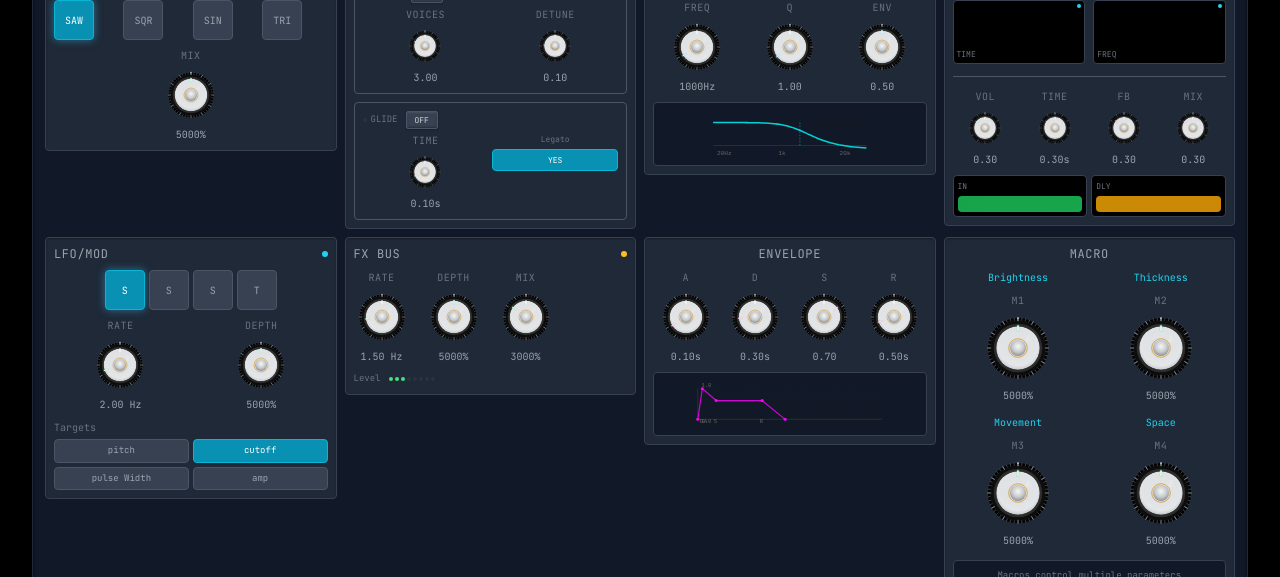
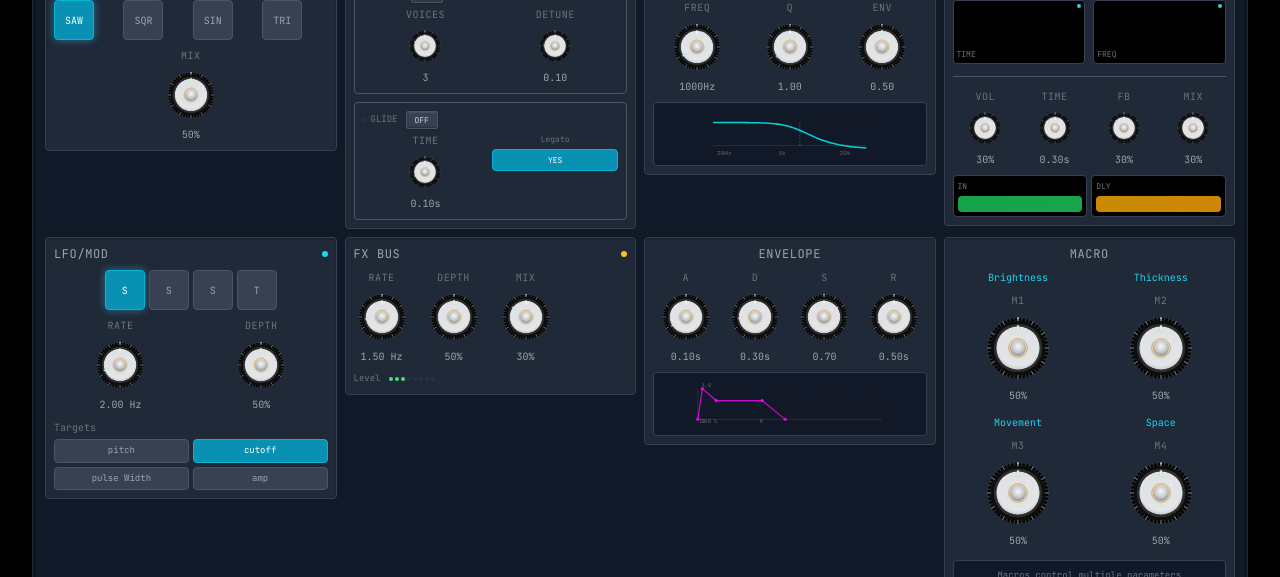
Before and after one commit to james-ralph8555/nextjs-portfoliosite, a Next.js app: page /synth in a window 1280 px wide. Shown: the part 223-800 px from the top of the page. Built offline with nearby package versions, Linux system fonts and the light colour scheme; a web font is replaced by a local one.

Commit message:
changed displays

```diff
--- a/src/components/synth/components/ChorusSection.tsx
+++ b/src/components/synth/components/ChorusSection.tsx
@@ -46,13 +46,13 @@ export function ChorusSection({
         {/* Depth Knob */}
         <div className="synth-knob-compact">
           <Knob
-            value={depth * 100}
+            value={depth}
             min={0}
-            max={100}
-            step={1}
+            max={1}
+            step={0.01}
             label="Depth"
             unit="%"
-            onChange={(v) => onDepthChange(v / 100)}
+            onChange={(v) => onDepthChange(v)}
             size="sm"
           />
         </div>
@@ -60,13 +60,13 @@ export function ChorusSection({
         {/* Mix Knob */}
         <div className="synth-knob-compact">
           <Knob
-            value={mix * 100}
+            value={mix}
             min={0}
-            max={100}
-            step={1}
+            max={1}
+            step={0.01}
             label="Mix"
             unit="%"
-            onChange={(v) => onMixChange(v / 100)}
+            onChange={(v) => onMixChange(v)}
             size="sm"
           />
         </div>
--- a/src/components/synth/components/Knob.tsx
+++ b/src/components/synth/components/Knob.tsx
@@ -1,7 +1,7 @@
 'use client'
 
 import React, { useState, useRef, useEffect } from 'react'
-import { formatPercentage, formatFrequency, formatDecimal } from '@/lib/synth-utils'
+import { formatPercentage, formatFrequency, formatInteger, formatDecimal } from '@/lib/synth-utils'
 
 interface KnobProps {
   value: number
@@ -154,14 +154,16 @@ export function Knob({
 
   const rotation = valueToRotation(value)
 
-  // Format display value based on unit to avoid IEEE 754 precision issues
+  // Format display value based on unit and step to avoid IEEE 754 precision issues
   let displayValue: string
   if (unit === '%') {
-    displayValue = formatPercentage(value, 0) // Percentages as integers
+    displayValue = formatPercentage(value) // Percentages as integers
   } else if (unit === 'Hz') {
-    displayValue = formatFrequency(value, 1) // Frequency with 1 decimal
+    displayValue = formatFrequency(value) // Frequency as integer
   } else if (unit === 'kHz') {
     displayValue = formatDecimal(value, 2) + unit // kHz with 2 decimals
+  } else if (step === 1) {
+    displayValue = unit ? `${formatInteger(value)}${unit}` : formatInteger(value) // Integers for step=1
   } else {
     displayValue = unit ? `${formatDecimal(value, 2)}${unit}` : formatDecimal(value, 2)
   }
--- a/src/components/synth/components/LFOSection.tsx
+++ b/src/components/synth/components/LFOSection.tsx
@@ -72,13 +72,13 @@ export function LFOSection({
         {/* Depth Knob */}
         <div className="synth-knob-compact">
           <Knob
-            value={depth * 100}
+            value={depth}
             min={0}
-            max={100}
-            step={1}
+            max={1}
+            step={0.01}
             label="Depth"
             unit="%"
-            onChange={(v) => onDepthChange(v / 100)}
+            onChange={(v) => onDepthChange(v)}
             size="sm"
           />
         </div>
--- a/src/components/synth/components/MacroSection.tsx
+++ b/src/components/synth/components/MacroSection.tsx
@@ -36,13 +36,13 @@ export function MacroSection({
             </div>
             <div className="flex justify-center">
               <Knob
-                value={value * 100}
+                value={value}
                 min={0}
-                max={100}
-                step={1}
+                max={1}
+                step={0.01}
                 label={`M${num}`}
                 unit="%"
-                onChange={(v) => onMacroChange(parseInt(num), v / 100)}
+                onChange={(v) => onMacroChange(parseInt(num), v)}
                 size="md"
               />
             </div>
--- a/src/components/synth/components/MasterSection.tsx
+++ b/src/components/synth/components/MasterSection.tsx
@@ -39,6 +39,7 @@ export function MasterSection({
             max={1}
             step={0.01}
             label="VOL"
+            unit="%"
             color="green"
             onChange={onGainChange}
             size="xs"
@@ -68,6 +69,7 @@ export function MasterSection({
             max={0.95}
             step={0.01}
             label="FB"
+            unit="%"
             color="red"
             onChange={onDelayFeedbackChange}
             size="xs"
@@ -82,6 +84,7 @@ export function MasterSection({
             max={1}
             step={0.01}
             label="MIX"
+            unit="%"
             color="purple"
             onChange={onDelayMixChange}
             size="xs"
--- a/src/components/synth/components/OscillatorSection.tsx
+++ b/src/components/synth/components/OscillatorSection.tsx
@@ -63,13 +63,13 @@ export function OscillatorSection({
       {/* Mix Knob */}
       <div className="synth-knob-compact">
         <Knob
-          value={mix * 100}
+          value={mix}
           min={0}
-          max={100}
-          step={1}
+          max={1}
+          step={0.01}
           label="Mix"
           unit="%"
-          onChange={(v) => onMixChange(v / 100)}
+          onChange={(v) => onMixChange(v)}
           size="sm"
         />
       </div>
--- a/src/components/synth/components/ScopesMasterSection.tsx
+++ b/src/components/synth/components/ScopesMasterSection.tsx
@@ -266,6 +266,7 @@ export function ScopesMasterSection({
                 max={1}
                 step={0.01}
                 label="VOL"
+                unit="%"
                 color="green"
                 onChange={onGainChange}
                 size="xs"
@@ -295,6 +296,7 @@ export function ScopesMasterSection({
                 max={0.95}
                 step={0.01}
                 label="FB"
+                unit="%"
                 color="red"
                 onChange={onDelayFeedbackChange}
                 size="xs"
@@ -309,6 +311,7 @@ export function ScopesMasterSection({
                 max={1}
                 step={0.01}
                 label="MIX"
+                unit="%"
                 color="purple"
                 onChange={onDelayMixChange}
                 size="xs"
--- a/src/lib/synth-utils.ts
+++ b/src/lib/synth-utils.ts
@@ -14,6 +14,10 @@ export function formatLevel(value: number): string {
   return `${Math.round(value * 100)}%`
 }
 
+export function formatInteger(value: number): string {
+  return `${Math.round(value)}`
+}
+
 export function formatDecimal(value: number, decimals: number = 1): string {
   return value.toFixed(decimals)
 }
```
